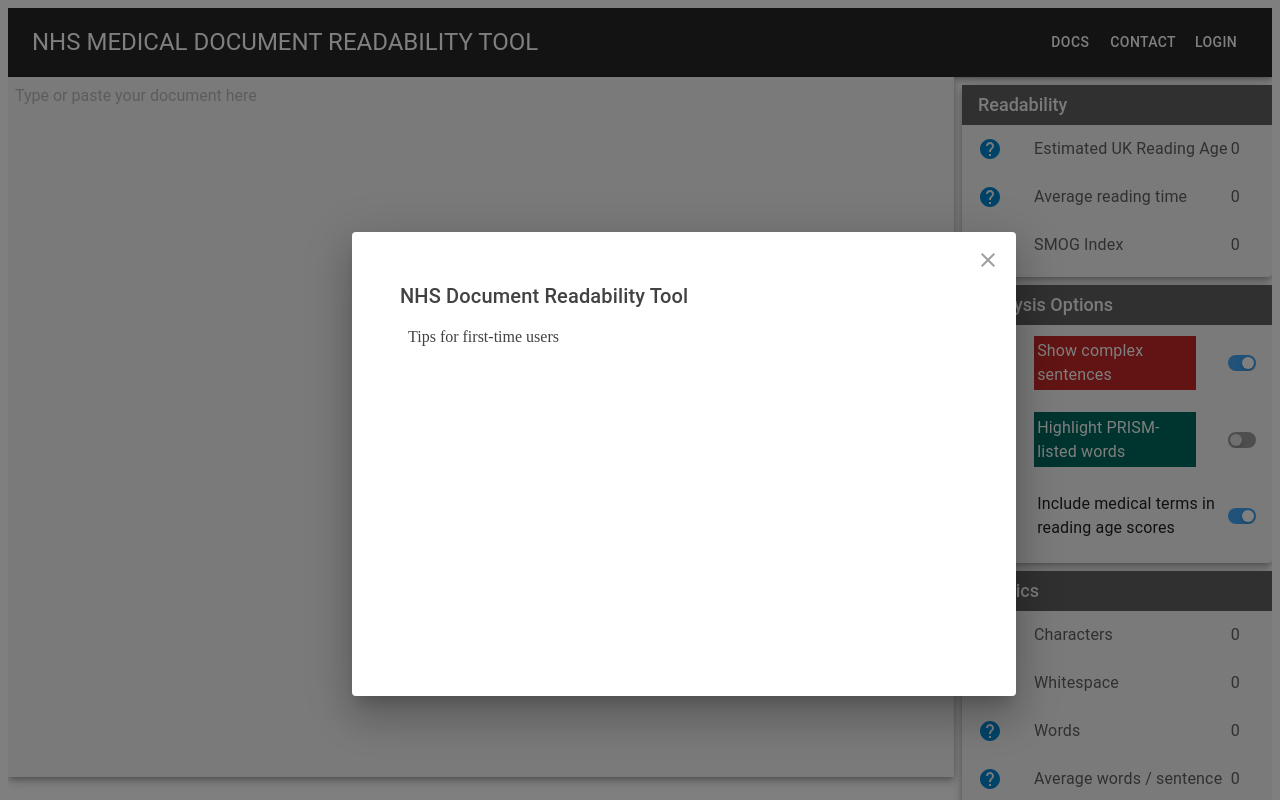
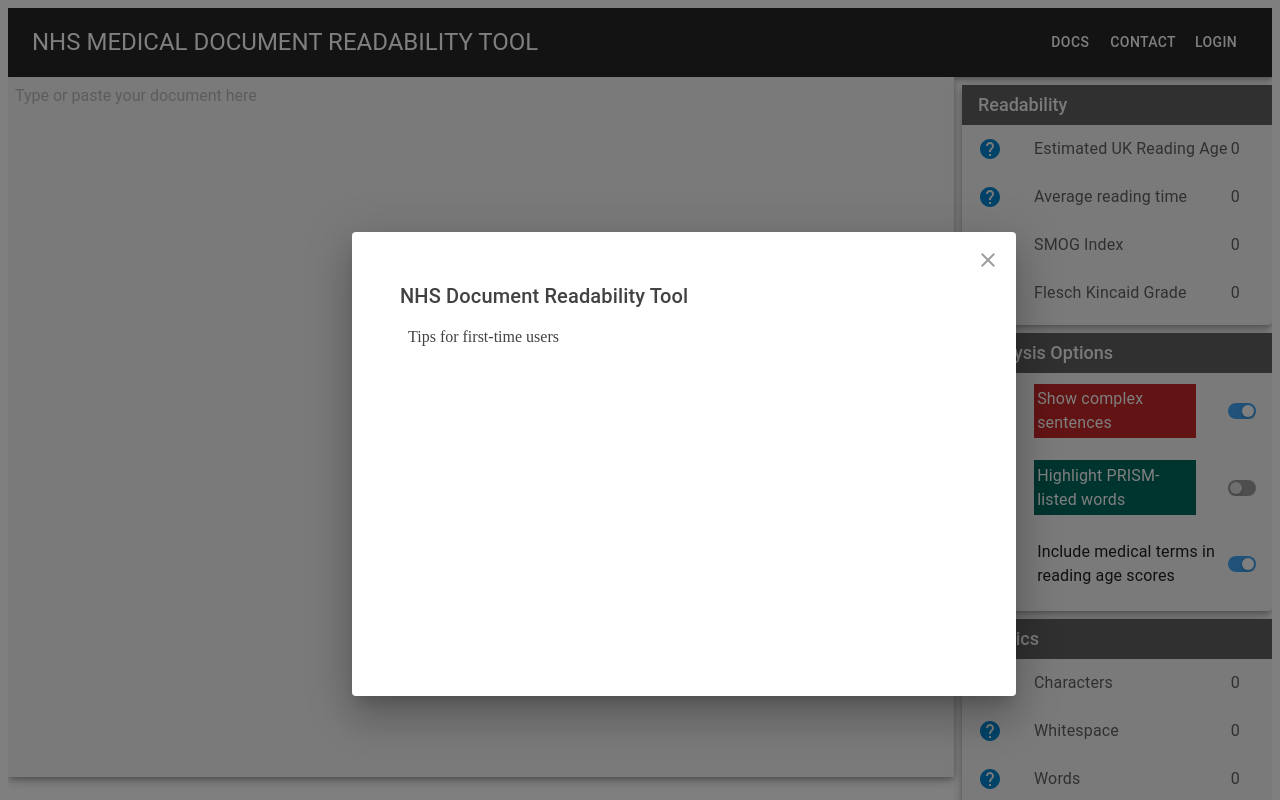
Before and after one commit to NewcastleRSE/nhs_readability_react, a React (Create React App) app: page / in a window 1280 px wide. Shown: the top 800 px of the page. Built offline with nearby package versions, Linux system fonts and the light colour scheme.

Commit message:
Added Flesch Kincaid Grade to Readability panel

```diff
--- a/src/assets/readability/PanelItems.js
+++ b/src/assets/readability/PanelItems.js
@@ -141,6 +141,12 @@
             Texts of fewer than 30 sentences are statistically invalid, because the SMOG formula was normed on 30-sentence samples</p>
             Further reading on <a href="https://en.wikipedia.org/wiki/SMOG" target="_blank">Wikipedia</a>
         `
+    },
+    {
+        key: 4,
+        id: 'fleschKincaid',
+        primary: 'Flesch Kincaid Grade',
+        help: ` <p>Returns the Flesh Kincaid grade of the given text.</p>`
     }
 ];
 
--- a/src/components/DocumentAnalyser.js
+++ b/src/components/DocumentAnalyser.js
@@ -36,7 +36,8 @@
             readability: {
                 readingTime: 0,
                 smogIndex: 0,
-                ukReadingAge: 0
+                ukReadingAge: 0,
+                fleschKincaid: 0
             }
         };
         this.editor = React.createRef();
@@ -155,7 +156,9 @@
             this.setState({ 'readability': {
                 readingTime: this.textModel.averageReadingTime(),
                 smogIndex: smog,
-                ukReadingAge: this.textModel.toUKReadingAge(smog)
+                ukReadingAge: this.textModel.toUKReadingAge(smog),
+                fleschKincaid: this.textModelfleschKincaidGrade()
+
             }});
         } else {
             /* Update inline styles representing complexity and chosen terms */
@@ -176,7 +179,8 @@
             this.setState({ 'readability': {
                 readingTime: this.textModel.averageReadingTime(),
                 smogIndex: smog,
-                ukReadingAge: this.textModel.toUKReadingAge(smog)
+                ukReadingAge: this.textModel.toUKReadingAge(smog),
+                fleschKincaid: this.textModel.fleschKincaidGrade()
             }});
         }
         console.debug('onStateChange() done');
```
